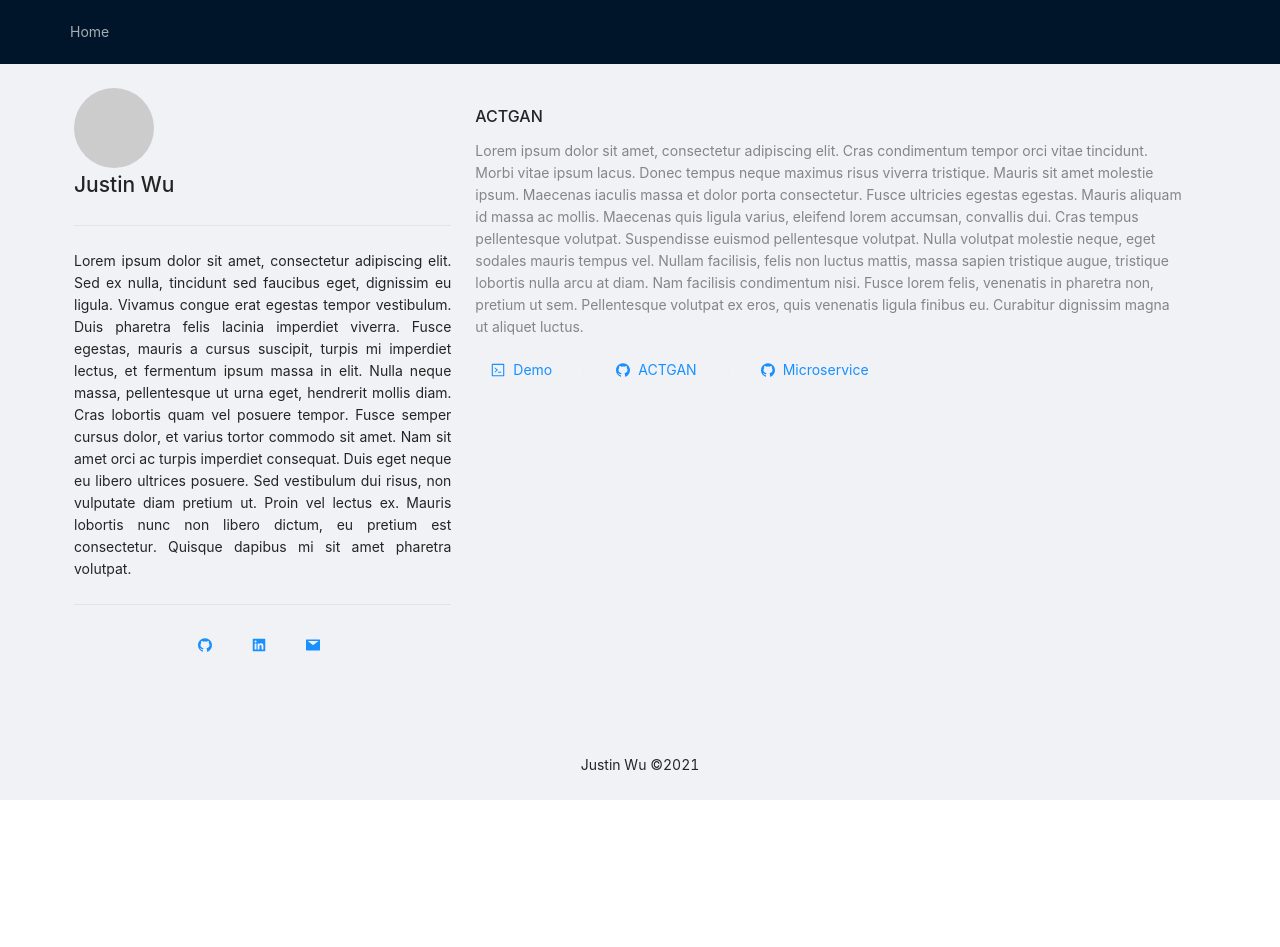
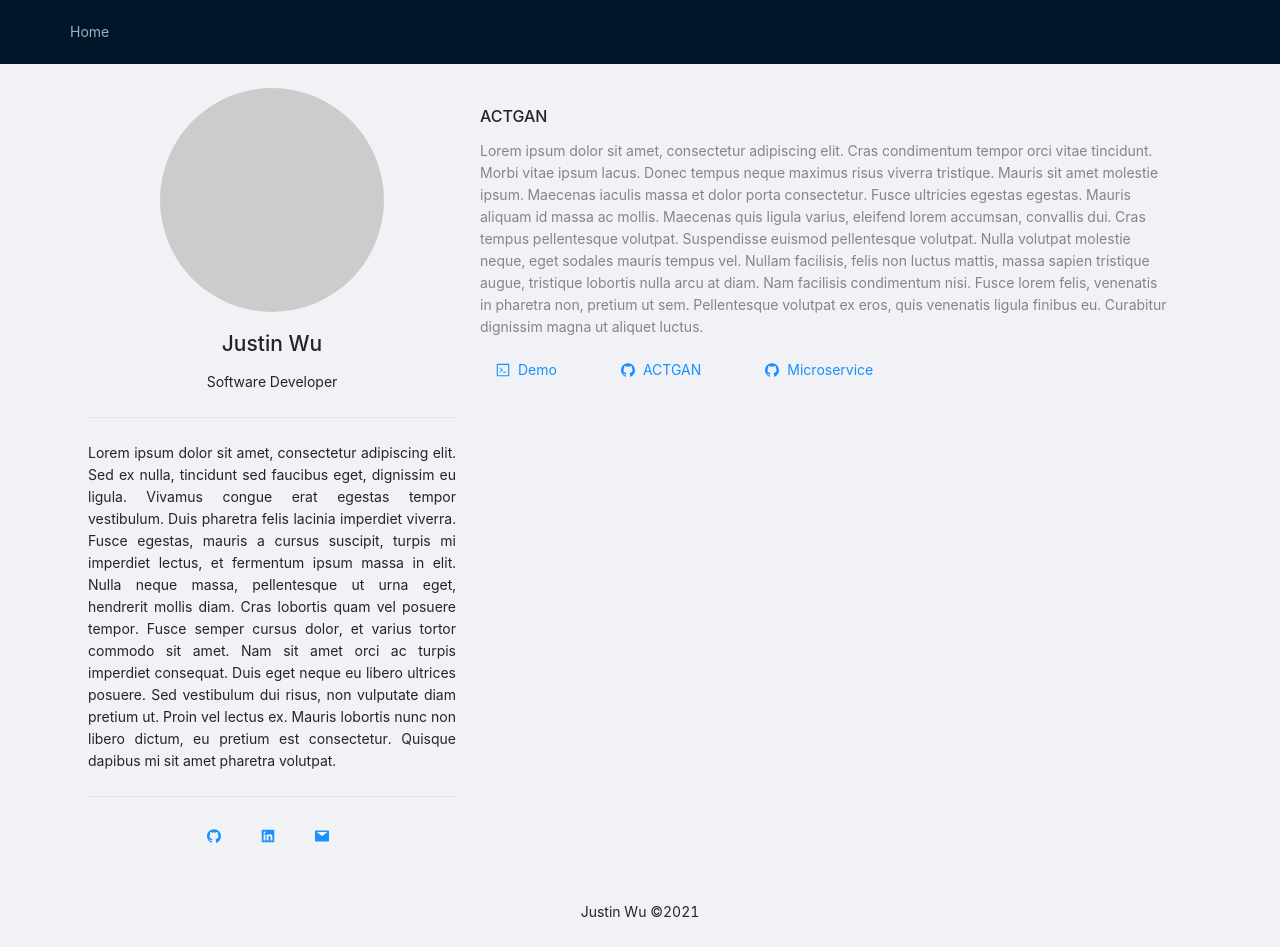
Before and after one commit to JustinLokHinWu/Personal-Site-Frontend, a React (Create React App) app: page / in a window 1280 px wide. Before the commit the page ends 800 px from the top, so only its background shows below. Built offline with nearby package versions, Linux system fonts and the light colour scheme.

Commit message:
Fixed centering and padding in biography

```diff
--- a/src/App.js
+++ b/src/App.js
@@ -15,10 +15,9 @@ function App() {
       <Header>
         <HeaderMenu />
       </Header>
-      <Content className="site-layout" style={{ padding: '0 50px'}}>
+      <Content className="site-layout" style={{ padding: '0 5%'}}>
         <div className="site-layout-background" style={{ padding: 24, minHeight: 380 }}>
           <Router>
-            <div className="App-header">
             <Route
               path='/'
               exact
@@ -36,7 +35,6 @@ function App() {
                   backendURL='http://localhost:8000/actgan' />
               )}
             />
-            </div>
           </Router>
         </div>
         </Content>
--- a/src/components/Biography.js
+++ b/src/components/Biography.js
@@ -6,9 +6,11 @@ const Biography = () => {
     return (
         <div>
             <Avatar
-                size={{ xs: 24, sm: 32, md: 40, lg: 64, xl: 80, xxl: 100 }}
+                size={{ xs: 128, sm: 160, md: 192, lg: 192, xl: 224, xxl: 256 }}
+                style={{ display: 'block', marginLeft: 'auto', marginRight: 'auto' }}
             />
-            <h1>Justin Wu</h1>
+            <h1 style={{ textAlign: 'center', paddingTop: '15px' }}>Justin Wu</h1>
+            <p style={{ textAlign: 'center' }}>Software Developer</p>
             <Divider />
             <p style={{'textAlign': 'justify'}}>
                 Lorem ipsum dolor sit amet, consectetur adipiscing elit. Sed ex nulla, tincidunt sed faucibus eget, dignissim eu ligula. Vivamus congue erat egestas tempor vestibulum. Duis pharetra felis lacinia imperdiet viverra. Fusce egestas, mauris a cursus suscipit, turpis mi imperdiet lectus, et fermentum ipsum massa in elit. Nulla neque massa, pellentesque ut urna eget, hendrerit mollis diam. Cras lobortis quam vel posuere tempor. Fusce semper cursus dolor, et varius tortor commodo sit amet. Nam sit amet orci ac turpis imperdiet consequat. Duis eget neque eu libero ultrices posuere. Sed vestibulum dui risus, non vulputate diam pretium ut. Proin vel lectus ex. Mauris lobortis nunc non libero dictum, eu pretium est consectetur. Quisque dapibus mi sit amet pharetra volutpat.
```
Lines whose indentation alone changed are shown as unchanged.
